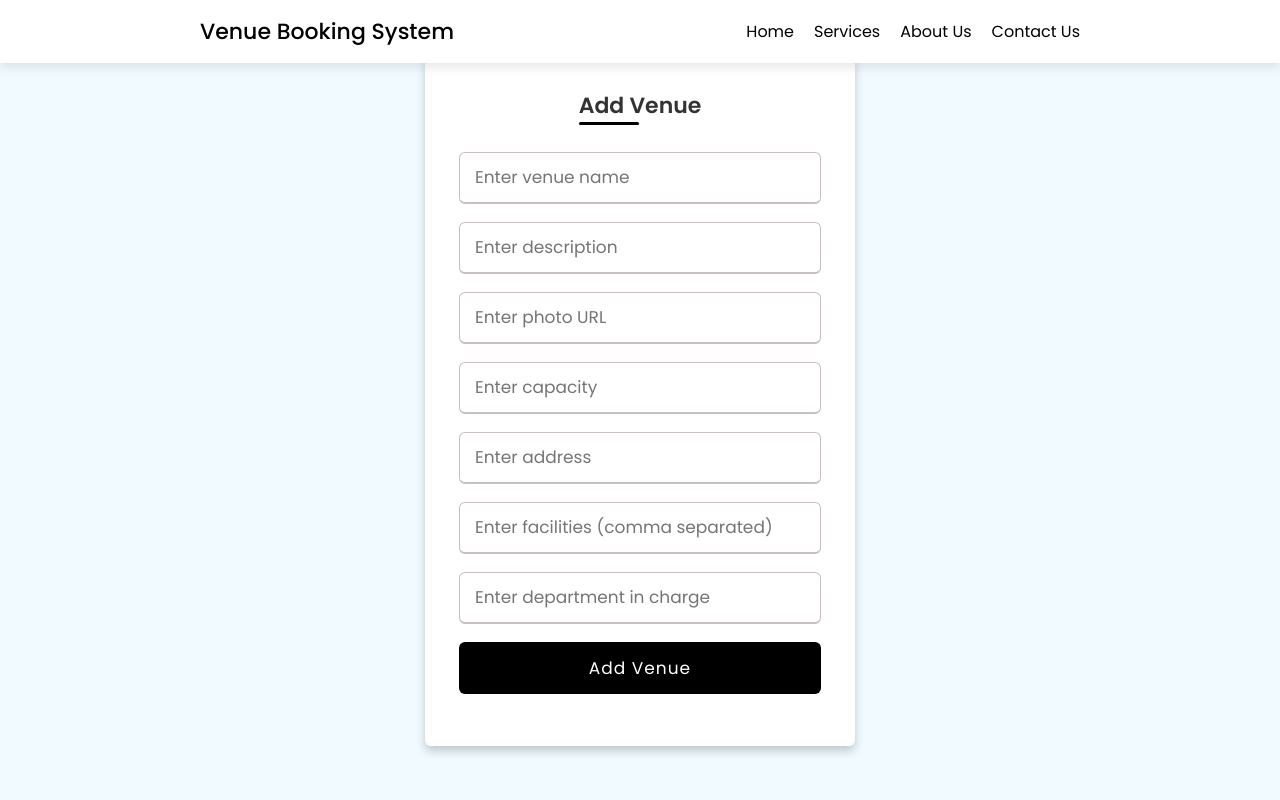
After one commit to aasthaaj05/VenueBookingSystem, a Django app: page /gymkhana/add_venue/ in a window 1280 px wide. The commit adds this page. Run offline with Django 4.2, Linux system fonts and the light colour scheme.

Commit message:
changed booking flow

```diff
--- /dev/null
+++ b/gymkhana/templates/gymkhana/add_venue.html
@@ -0,0 +1,57 @@
+{% load static %}
+<!DOCTYPE html>
+<html lang="en" dir="ltr">
+
+<head>
+    <meta charset="UTF-8">
+    <meta name="viewport" content="width=device-width, initial-scale=1.0">
+    <title>Add Venue</title>
+    <link rel="stylesheet" href="{% static 'users/css/login.css' %}">
+    <link rel="stylesheet" href="{% static 'users/css/nav.css' %}">
+    <script src="{% static 'users/js/nav.js' %}" defer></script>
+</head>
+
+<body>
+    <nav class="nav">
+        <a href="#" class="logo">Venue Booking System</a>
+        <ul class="nav-links">
+            <li><a href="#">Home</a></li>
+            <li><a href="#">Services</a></li>
+            <li><a href="#">About Us</a></li>
+            <li><a href="#">Contact Us</a></li>
+        </ul>
+    </nav>
+
+    <div class="wrapper">
+        <h2>Add Venue</h2>
+        <form action="{% url 'add_venue' %}" method="POST">
+            {% csrf_token %}
+            <div class="input-box">
+                <input id="venue_name" name="venue_name" type="text" placeholder="Enter venue name" required>
+            </div>
+            <div class="input-box">
+                <input id="description" name="description" type="text" placeholder="Enter description" required>
+            </div>
+            <div class="input-box">
+                <input id="photo_url" name="photo_url" type="url" placeholder="Enter photo URL" required>
+            </div>
+            <div class="input-box">
+                <input id="capacity" name="capacity" type="number" placeholder="Enter capacity" required>
+            </div>
+            <div class="input-box">
+                <input id="address" name="address" type="text" placeholder="Enter address" required>
+            </div>
+            <div class="input-box">
+                <input id="facilities" name="facilities" type="text" placeholder="Enter facilities (comma separated)" required>
+            </div>
+            <div class="input-box">
+                <input id="department_incharge" name="department_incharge" type="text" placeholder="Enter department in charge" required>
+            </div>
+            <div class="input-box button">
+                <input type="submit" value="Add Venue">
+            </div>
+        </form>
+    </div>
+</body>
+
+</html>
--- a/gymkhana/urls.py
+++ b/gymkhana/urls.py
@@ -1,6 +1,6 @@
 from django.urls import path
 # from .views import view_faculty_requests, venue_details , create_venue
-from .views import approve_request, reject_request, cancel_request,pending_requests_by_date,create_venue, requests_for_gymkhana,request_booking
+from .views import approve_request, reject_request, cancel_request,pending_requests_by_date,create_venue, requests_for_gymkhana,request_booking,add_venue
 
 urlpatterns = [
     # path('requests/faculty/', view_faculty_requests, name='view_faculty_requests'),
@@ -14,4 +14,6 @@ urlpatterns = [
     path('requests/', requests_for_gymkhana, name='requests_for_gymkhana'),
     path('request_booking/', request_booking, name='request_booking'),
     path('approve/<str:request_id>/', approve_request, name='approve_request'),
+
+    path("add_venue/", add_venue, name="add_venue"),
 ]
--- a/gymkhana/views.py
+++ b/gymkhana/views.py
@@ -304,6 +304,43 @@ from .models import Request, RejectedBooking
 from .serializers import RejectedBookingSerializer
 
 
+
+'''
+class RejectedBooking(models.Model):
+    rejection_id = models.UUIDField(primary_key=True, default=uuid.uuid4, editable=False)
+
+    request = models.OneToOneField(
+        Request,
+        on_delete=models.CASCADE,
+        related_name="rejected_request"  # ✅ Unique related_name to avoid conflict
+    )
+    user = models.ForeignKey(
+        CustomUser,
+        on_delete=models.CASCADE,
+        related_name="rejected_requests"  # ✅ Unique related_name
+    )
+    date = models.DateField()
+    time = models.IntegerField()
+    duration = models.IntegerField()
+
+    venue = models.ForeignKey(
+        Venue,
+        on_delete=models.CASCADE,
+        related_name="rejected_venues"  # ✅ Unique related_name
+    )
+
+    event_details = models.TextField()
+    rejection_reason = models.TextField()
+    created_at = models.DateTimeField(auto_now_add=True)
+
+    def __str__(self):
+        return f"Rejected Booking {self.rejection_id} by {self.user} for {self.venue} on {self.date}"
+
+
+'''
+
+
+
 def decline_request(request, request_id):
     if request.method == "POST":
         req = get_object_or_404(Request, request_id=request_id)
@@ -341,3 +378,70 @@ def decline_request(request, request_id):
             messages.error(request, "Error declining request.")
 
     return redirect('/gymkhana/request_booking')
+
+
+
+
+from django.shortcuts import render, redirect
+from django.http import JsonResponse
+from .models import Venue
+import uuid
+import json
+
+import uuid
+import json
+from datetime import datetime
+
+def add_venue(request):
+    if request.method == "GET":
+        return render(request, "gymkhana/add_venue.html")  # Replace "template_name.html" with your actual template file.
+
+    if request.method == "POST":
+
+        print(f"Request Body: {request.body.decode('utf-8')}")
+        print(f"Request POST Data: {request.POST}")
+
+        venue_name = request.POST.get("venue_name")
+        description = request.POST.get("description")
+        photo_url = request.POST.get("photo_url")
+        capacity = request.POST.get("capacity")
+        address = request.POST.get("address")
+        facilities = request.POST.get("facilities")
+        department_incharge_id = request.POST.get("department_incharge")
+
+        print('type of facilities : ',type(facilities))
+
+        facilities=json.loads(facilities),  # Expecting JSON format
+
+
+        # Debugging: Print values
+        print('in add_venue func')
+        print(f"Venue Name: {venue_name}")
+        print(f"Description: {description}")
+        print(f"Photo URL: {photo_url}")
+        print(f"Capacity: {capacity}")
+        print(f"Address: {address}")
+        print(f"Facilities: {facilities}")
+        print(f"Department Incharge ID: {department_incharge_id}")
+
+        try:
+            venue = Venue.objects.create(
+                id=str(uuid.uuid4()),
+                venue_name=venue_name,
+                description=description,
+                photo_url=photo_url,
+                capacity=int(capacity),
+                address=address,
+
+                facilities = [item.strip() for item in facilities.split(",")] if facilities else [],
+                department_incharge_id=department_incharge_id,
+                created_at=datetime.now(),  # Manually setting current datetime
+                updated_at=datetime.now()   # Manually setting current datetime
+            )
+            print('in try .. in add_venue func')
+            return JsonResponse({"message": "Venue added successfully!"}, status=201)
+        except Exception as e:
+            print('in exception .. add_venue func')
+            return JsonResponse({"error": str(e)}, status=400)
+
+    return render(request, "add_venue.html")
--- a/home/templates/home/index.html
+++ b/home/templates/home/index.html
@@ -71,6 +71,10 @@
           <li><a href="blog.html">Venues</a></li>
 
           <li><a href="#contact">Contact</a></li>
+
+          <li><a href="users/register/">Register</a></li>
+
+          <li><a href="users/login/">Login</a></li>
         </ul>
         <i class="mobile-nav-toggle d-xl-none bi bi-list"></i>
       </nav>
--- a/login_backend/settings.py
+++ b/login_backend/settings.py
@@ -52,6 +52,7 @@ INSTALLED_APPS = [
     'django.contrib.sessions',
     'django.contrib.messages',
     'django.contrib.staticfiles',
+    'rest_framework',
     'home',
     'users',
     'gymkhana',
--- a/request_booking/templates/request_booking/user_dashboard.html
+++ b/request_booking/templates/request_booking/user_dashboard.html
@@ -187,10 +187,10 @@
                     </ul>
                 </div>
             </div>
-            <form action="{% url 'book_venue' %}" method="POST">
+            <form action="{% url 'calendar' %}" method="POST">
                 {% csrf_token %}
                 <input type="hidden" name="venue_name" value="{{ venue.name }}">
-                <button type="submit">Book Now</button>
+                <button type="submit">Book Now99999999</button>
             </form>
         </div>
         {% endfor %}
--- a/users/templates/users/home.html
+++ b/users/templates/users/home.html
@@ -19,7 +19,8 @@
     <nav class="navbar">
         <div class="brand">VenueBook</div>
         <ul class="nav-links">
-            <li><a href="{% url 'calendar' %}" class="btn signup-btn">BOOK!!!</a></li>
+            <li><a href="{% url 'user_dashboard' %}" class="btn signup-btn">BOOK!!!</a></li>
+
             <li><a href="{% url 'home' %}#features">Features</a></li>
             <li><a href="{% url 'home' %}#about">About</a></li>
             <li><a href="{% url 'login' %}" class="btn login-btn">Login</a></li>
--- a/users/templates/users/login.html
+++ b/users/templates/users/login.html
@@ -44,7 +44,7 @@
         <form action="{% url 'login' %}" method="POST">
             {% csrf_token %}
             <div class="input-box">
-                <input id="username" name="username" type="text" placeholder="Enter your name" required>
+                <input id="username" name="username" type="text" placeholder="Enter your email" required>
             </div>
             <div class="input-box">
                 <input id="password" name="password" type="password" placeholder="Enter password" required>
--- a/users/templates/users/user_dashboard.html
+++ b/users/templates/users/user_dashboard.html
@@ -155,10 +155,11 @@
                     </ul>
                 </div>
             </div>
-            <form action="{% url 'book_venue' %}" method="POST">
+            <form action="{% url 'calendar' %}" method="POST">
+
                 {% csrf_token %}
                 <input type="hidden" name="venue_name" value="{{ venue.name }}">
-                <button type="submit">Book Now</button>
+                <button type="submit">Book Now1111111</button>
             </form>
         </div>
         {% endfor %}
```
Also changed, not shown: request_booking/views.py (+44 -69 lines), users/templates/users/calendar.html (+1 -56 lines), users/views.py (+30 -112 lines).
